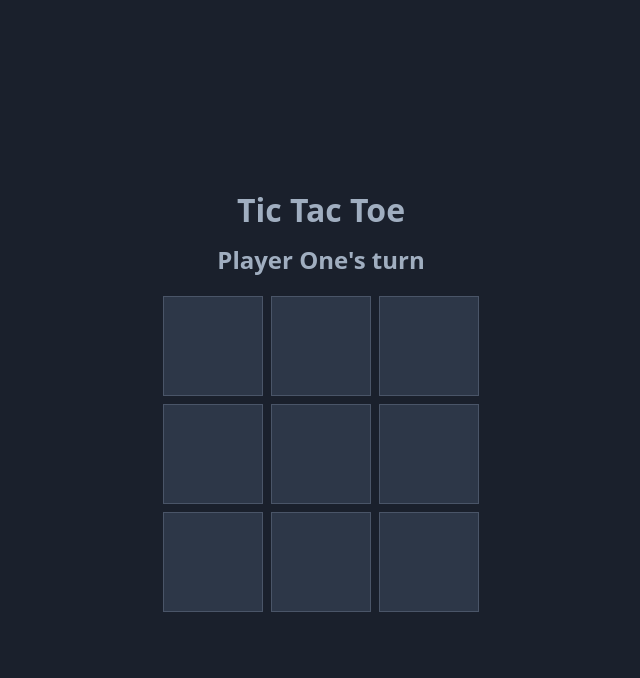
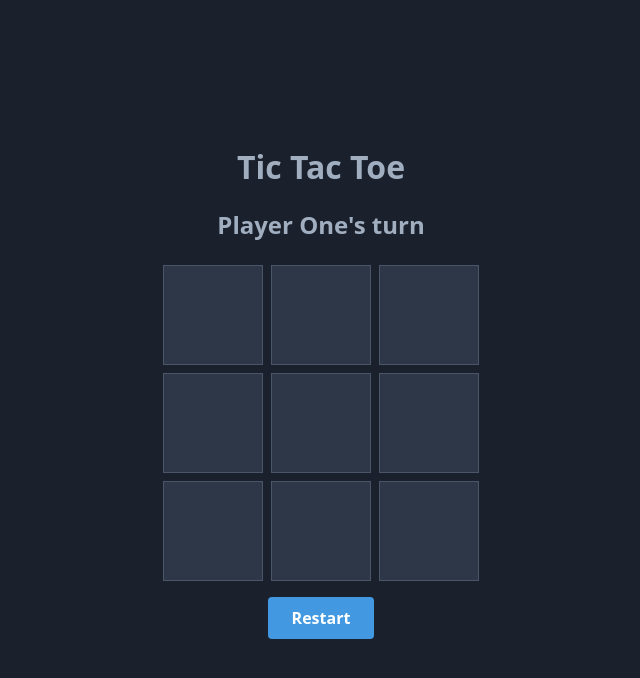
Before and after one commit to lukeramljak/odin-tic-tac-toe, a website: page index.html in a window 1280 px wide. Shown: the whole page, without its empty margins (319-959 px from the left). Drawn offline with Linux system fonts and the light colour scheme.

Commit message:
add restart button

```diff
--- a/game.js
+++ b/game.js
@@ -198,16 +198,12 @@ function ScreenController() {
     });
 
     const winner = game.checkGameWinner();
-    if (winner) {
-      playerTurnDiv.textContent = `${winner.name} wins!`;
-    } else if (game.boardIsFull()) {
-      playerTurnDiv.textContent = `It's a draw!`;
-    }
-
     if (winner || game.boardIsFull()) {
       if (winner) {
+        playerTurnDiv.textContent = `${winner.name} wins!`;
         playerTurnDiv.classList.add('winner');
       } else {
+        playerTurnDiv.textContent = `It's a draw!`;
         playerTurnDiv.classList.add('draw');
       }
       const cells = document.querySelectorAll('.cell');
@@ -216,6 +212,12 @@ function ScreenController() {
       });
     }
   };
+
+  const container = document.querySelector('.container');
+  const restartBtn = document.createElement('button');
+  restartBtn.className = 'btn';
+  restartBtn.textContent = 'Restart';
+  container.appendChild(restartBtn);
 
   function clickHandlerBoard(e) {
     const selectedRow = e.target.dataset.row;
--- a/index.html
+++ b/index.html
@@ -10,8 +10,10 @@
   </head>
   <body>
     <div class="container">
-      <h1>Tic Tac Toe</h1>
-      <h2 class="turn"></h2>
+      <div class="header">
+        <h1>Tic Tac Toe</h1>
+        <h2 class="turn"></h2>
+      </div>
       <div class="board"></div>
     </div>
   </body>
--- a/style.css
+++ b/style.css
@@ -6,6 +6,10 @@
 
 * {
   margin: 0;
+}
+
+button {
+  font: inherit;
 }
 
 body {
@@ -27,25 +31,45 @@ body {
 }
 
 .container {
-  max-width: 600px;
-  margin: auto;
   text-align: center;
+}
+
+.header {
+  display: flex;
+  flex-direction: column;
+  gap: 0.75rem;
+  margin-bottom: 1rem;
 }
 
 h1 {
   color: #a0aec0;
-  margin-bottom: 0.75rem;
 }
 
 .turn {
   color: #a0aec0;
+  border-radius: 4px;
+  padding: 0.5rem;
+}
+
+.btn {
+  cursor: pointer;
+  font-weight: 600;
+  border: none;
+  padding: 10px 24px;
+  margin: 1rem;
+  background: #4299e1;
+  color: #ffffff;
+  border-radius: 4px;
+
+  &:hover {
+    background: #3182ce;
+  }
 }
 
 .board {
   display: grid;
   grid-template-columns: repeat(3, 1fr);
-  gap: 8px;
-  margin-top: 20px;
+  gap: 0.5rem;
 }
 
 .cell {
```
